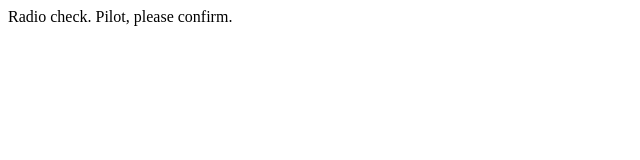
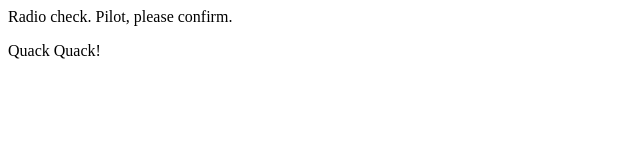
Before and after one commit to Kentong710/communication-log, a plain HTML site: page index.html in a window 1280 px wide. Shown: the full height of the page, 0-640 px from the left. Drawn offline with Linux system fonts and the light colour scheme.

Commit message:
responded to log.

```diff
--- a/index.html
+++ b/index.html
@@ -1,5 +1,6 @@
 <html>
 <body>
    <p>Radio check. Pilot, please confirm.</p>
+   <p>Quack Quack!</p>
 </body>
 </html>
```
